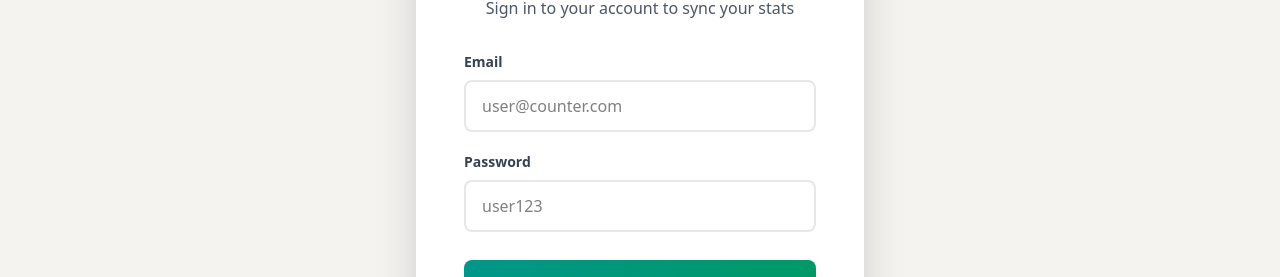
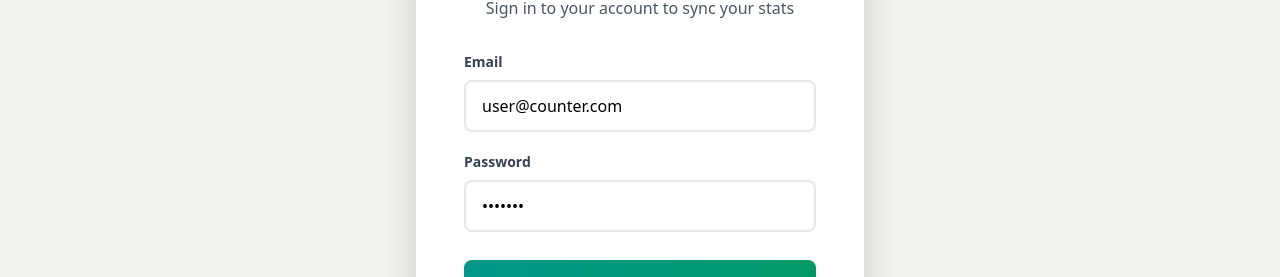
Before and after one commit to bleep333/exercise-counter, a Next.js app: page /auth/signin in a window 1280 px wide. Shown: the part 275-552 px from the top of the page. Built offline with nearby package versions, Linux system fonts and the light colour scheme; no server answers.

Commit message:
Disable signup and lock signin account to test user

```diff
--- a/app/auth/signin/page.tsx
+++ b/app/auth/signin/page.tsx
@@ -1,24 +1,16 @@
 'use client'
 
-import { useState, useEffect, Suspense } from 'react'
+import { useState, Suspense } from 'react'
 import { signIn } from 'next-auth/react'
-import { useRouter, useSearchParams } from 'next/navigation'
+import { useRouter } from 'next/navigation'
 import Link from 'next/link'
 
 function SignInForm() {
   const router = useRouter()
-  const searchParams = useSearchParams()
-  const [email, setEmail] = useState('')
-  const [password, setPassword] = useState('')
+  const [email] = useState('user@counter.com')
+  const [password] = useState('user123')
   const [error, setError] = useState('')
   const [loading, setLoading] = useState(false)
-
-  useEffect(() => {
-    const emailParam = searchParams.get('email')
-    if (emailParam) {
-      setEmail(emailParam)
-    }
-  }, [searchParams])
 
   const handleSubmit = async (e: React.FormEvent) => {
     e.preventDefault()
@@ -70,8 +62,7 @@ function SignInForm() {
               id="email"
               type="email"
               value={email}
-              placeholder="user@counter.com"
-              onChange={(e) => setEmail(e.target.value)}
+              readOnly
               required
               disabled={loading}
               className="px-4 py-3 border-2 border-gray-200 rounded-lg text-base focus:outline-none focus:border-teal-600 transition-colors disabled:bg-gray-50 disabled:cursor-not-allowed"
@@ -86,8 +77,7 @@ function SignInForm() {
               id="password"
               type="password"
               value={password}
-              placeholder="user123"
-              onChange={(e) => setPassword(e.target.value)}
+              readOnly
               required
               disabled={loading}
               className="px-4 py-3 border-2 border-gray-200 rounded-lg text-base focus:outline-none focus:border-teal-600 transition-colors disabled:bg-gray-50 disabled:cursor-not-allowed"
--- a/app/auth/signup/page.tsx
+++ b/app/auth/signup/page.tsx
@@ -77,7 +77,7 @@ export default function SignUpPage() {
               type="text"
               value={name}
               onChange={(e) => setName(e.target.value)}
-              disabled={loading}
+              disabled={true}
               className="px-4 py-3 border-2 border-gray-200 rounded-lg text-base focus:outline-none focus:border-teal-600 transition-colors disabled:bg-gray-50 disabled:cursor-not-allowed"
             />
           </div>
@@ -92,7 +92,7 @@ export default function SignUpPage() {
               value={email}
               onChange={(e) => setEmail(e.target.value)}
               required
-              disabled={loading}
+              disabled={true}
               className="px-4 py-3 border-2 border-gray-200 rounded-lg text-base focus:outline-none focus:border-teal-600 transition-colors disabled:bg-gray-50 disabled:cursor-not-allowed"
             />
           </div>
@@ -108,7 +108,7 @@ export default function SignUpPage() {
               onChange={(e) => setPassword(e.target.value)}
               required
               minLength={6}
-              disabled={loading}
+              disabled={true}
               className="px-4 py-3 border-2 border-gray-200 rounded-lg text-base focus:outline-none focus:border-teal-600 transition-colors disabled:bg-gray-50 disabled:cursor-not-allowed"
             />
           </div>
@@ -123,7 +123,7 @@ export default function SignUpPage() {
               value={confirmPassword}
               onChange={(e) => setConfirmPassword(e.target.value)}
               required
-              disabled={loading}
+              disabled={true}
               className="px-4 py-3 border-2 border-gray-200 rounded-lg text-base focus:outline-none focus:border-teal-600 transition-colors disabled:bg-gray-50 disabled:cursor-not-allowed"
             />
           </div>
@@ -131,14 +131,14 @@ export default function SignUpPage() {
           <button
             type="submit"
             className="w-full px-6 py-3 bg-gradient-to-r from-teal-600 to-emerald-600 text-white rounded-lg font-semibold text-base sm:text-lg shadow-lg hover:shadow-xl hover:-translate-y-0.5 transition-all disabled:opacity-60 disabled:cursor-not-allowed disabled:hover:translate-y-0 mt-2"
-            disabled={loading}
+            disabled={true}
           >
-            {loading ? 'Creating account...' : 'Sign Up'}
+            Sign Up
           </button>
         </form>
 
         <p className="text-center mt-6 sm:mt-8 text-gray-600 text-sm sm:text-base">
-          Already have an account?{' '}
+          Sign up disabled.{' '}
           <Link href="/auth/signin" className="text-teal-600 font-semibold hover:underline">
             Sign in
           </Link>
```
